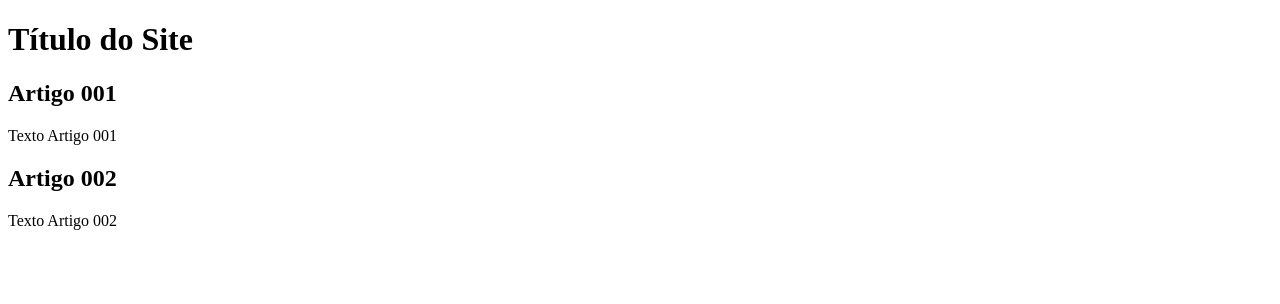
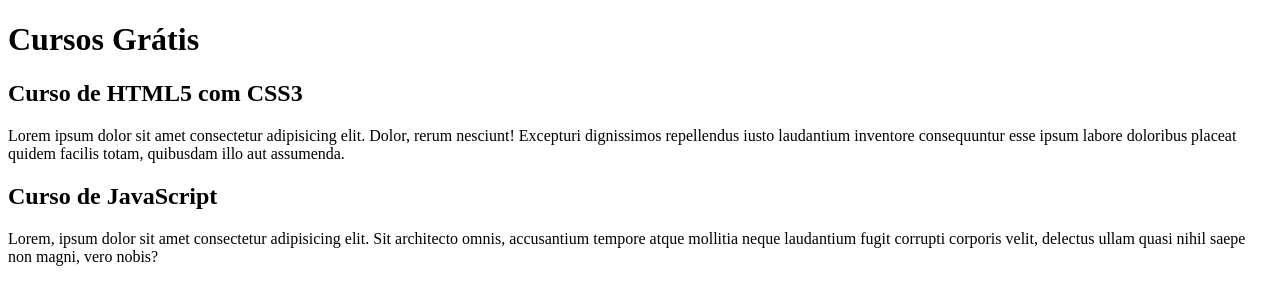
Before and after one commit to TheWiggers/projeto-site, a plain HTML site: page index.html in a window 1280 px wide. Drawn offline with Linux system fonts and the light colour scheme.

Commit message:
Update index.html

```diff
--- a/index.html
+++ b/index.html
@@ -9,15 +9,15 @@
 <body>
     <main>
         <head>
-            <h1>Título do Site</h1>
+            <h1>Cursos Grátis</h1>
         </head>
         <article>
-            <h2>Artigo 001</h2>
-            <p>Texto Artigo 001</p>
+            <h2>Curso de HTML5 com CSS3</h2>
+            <p>Lorem ipsum dolor sit amet consectetur adipisicing elit. Dolor, rerum nesciunt! Excepturi dignissimos repellendus iusto laudantium inventore consequuntur esse ipsum labore doloribus placeat quidem facilis totam, quibusdam illo aut assumenda.</p>
         </article>
         <article>
-            <h2>Artigo 002</h2>
-            <p>Texto Artigo 002</p>
+            <h2>Curso de JavaScript</h2>
+            <p>Lorem, ipsum dolor sit amet consectetur adipisicing elit. Sit architecto omnis, accusantium tempore atque mollitia neque laudantium fugit corrupti corporis velit, delectus ullam quasi nihil saepe non magni, vero nobis?</p>
         </article>
     </main>
 </body>
```
